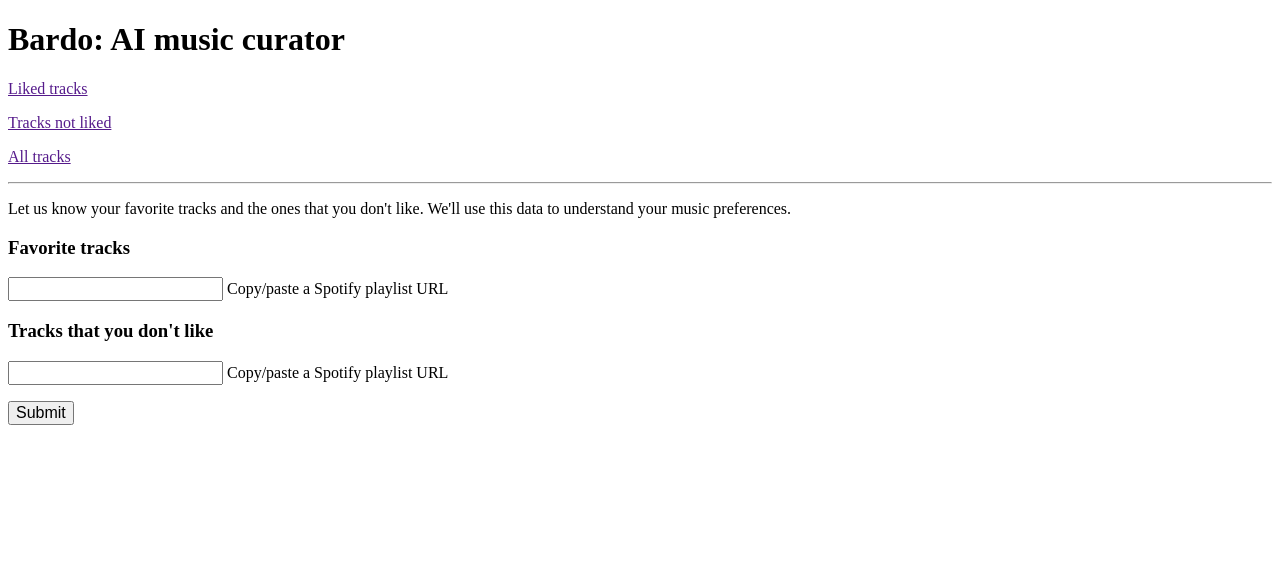
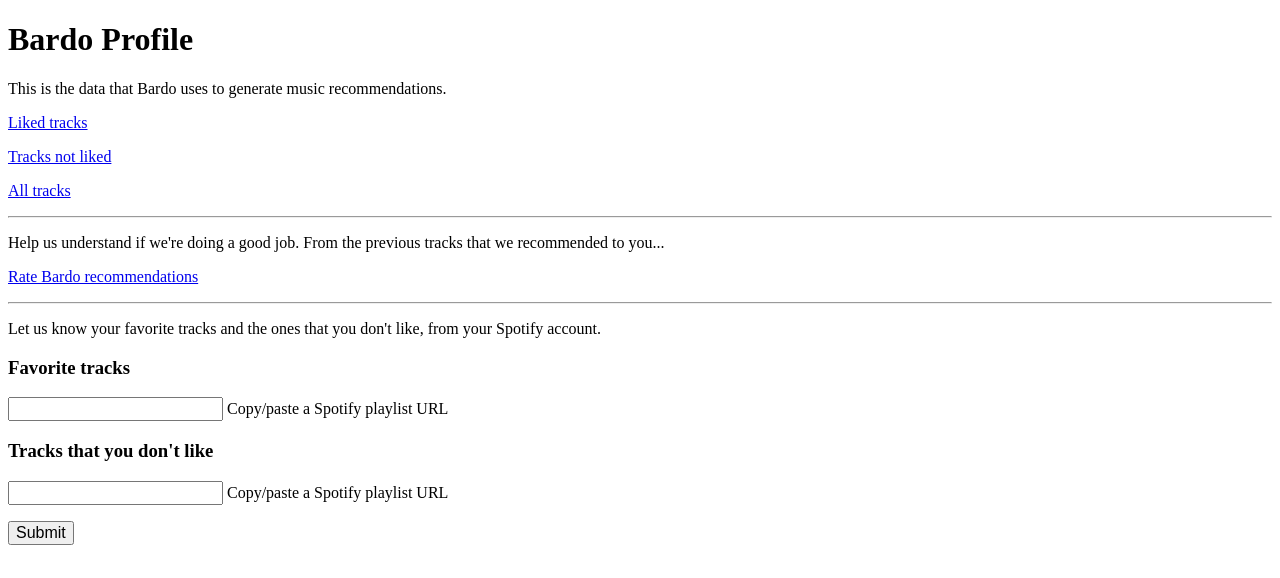
Before and after one commit to lgaleana/bardo, a Flask app: template templates/profile.html in a window 1280 px wide. Shown: the top 578 px of the page. Run offline with Flask 2, Linux system fonts and the light colour scheme; the template is opened without the code that fills it, so the values that code supplies are empty; parts of the project's set-up code (start-up, migrations or seed data) failed here and were passed over.

Commit message:
Refactored code

```diff
--- a/server.py
+++ b/server.py
@@ -52,7 +52,7 @@ def generate_playlist():
       if len(needs_rating) == 0:
         return render_template(
           'generate-playlist.html',
-          make_url=url_for('make_playlist', bardo_id=bardo_id),
+          bardo_id=bardo_id,
           data={'token': token, 'genre': genre, 'source': source},
         )
       else:
@@ -100,16 +100,10 @@ def profile():
     if len(needs_rating) == 0:
       token = request.args.get('token')
       if token:
-        liked_url = url_for('tracks', bardo_id=bardo_id, label='liked')
-        not_liked_url = url_for('tracks', bardo_id=bardo_id, label='not-liked')
-        all_url = url_for('tracks', bardo_id=bardo_id, label='all')
-        save_url = url_for('save_playlists', bardo_id=bardo_id)
         return render_template(
           'profile.html',
-          liked_url=liked_url,
-          not_liked_url=not_liked_url,
-          all_url=all_url,
-          save_url=f'{save_url}?token={token}',
+          bardo_id=bardo_id,
+          token=token,
         )
       else:
         global post_auth
@@ -163,7 +157,7 @@ def identify():
   args = filter(lambda arg: arg[0] != 'redirect-uri', request.args.items())
   return render_template(
     'identify.html',
-    redirect_url=url_for(redirect_uri),
+    redirect_url=redirect_uri,
     args=args,
   )
 
--- a/templates/identify.html
+++ b/templates/identify.html
@@ -21,7 +21,7 @@
 
   <h1>Bardo: AI music curator</h1>
   <h3>What's your email?</h3>
-  <form id="emailForm" action="{{redirect_url}}" method="get">
+  <form id="emailForm" action="{{url_for(redirect_url)}}" method="get">
     <input id="email" type="email" name="bardo-id" required>
     {% for arg in args %}
       <input type="hidden" name="{{arg[0]}}" value="{{arg[1]}}">
--- a/templates/playlist-selection.html
+++ b/templates/playlist-selection.html
@@ -11,7 +11,7 @@
   </style>
 </head>
 <body>
-  <h1>Bardo: AI music curator</h1>
+  <h1>Bardo Recommendations</h1>
   <p>We'll use your music preferences to create a personalized playlist in your spotify account.</p>
   <form action="{{url_for('generate_playlist')}}" method="GET">
     <p>
--- a/templates/profile.html
+++ b/templates/profile.html
@@ -11,13 +11,17 @@
   </style>
 </head>
 <body>
-  <h1>Bardo: AI music curator</h1>
-  <p><a href={{liked_url}}>Liked tracks</a></p>
-  <p><a href={{not_liked_url}}>Tracks not liked</a></p>
-  <p><a href={{all_url}}>All tracks</a></p>
+  <h1>Bardo Profile</h1>
+  <p>This is the data that Bardo uses to generate music recommendations.</p>
+  <p><a href="{{url_for('tracks', bardo_id=bardo_id, label='liked')}}">Liked tracks</a></p>
+  <p><a href="{{url_for('tracks', bardo_id=bardo_id, label='not-liked')}}">Tracks not liked</a></p>
+  <p><a href="{{url_for('tracks', bardo_id=bardo_id, label='all')}}">All tracks</a></p>
   <hr>
-  <p>Let us know your favorite tracks and the ones that you don't like. We'll use this data to understand your music preferences.</p>
-  <form action="{{save_url}}" method="POST">
+  <p>Help us understand if we're doing a good job. From the previous tracks that we recommended to you...</p>
+  <p><a href="{{url_for('rate_recommendations')}}?bardo-id={{bardo_id}}">Rate Bardo recommendations</a></p>
+  <hr>
+  <p>Let us know your favorite tracks and the ones that you don't like, from your Spotify account.</p>
+  <form action="{{url_for('save_playlists', bardo_id=bardo_id)}}?token={{token}}" method="POST">
     <h3>Favorite tracks</h3>
     <input type="text" name="favorite"> <label>Copy/paste a Spotify playlist URL</label>
     <h3>Tracks that you don't like</h3>
--- a/templates/rate-recommendations.html
+++ b/templates/rate-recommendations.html
@@ -27,7 +27,7 @@
       }
     }
   </script>
-  <h1>Bardo: AI music curator</h1>
+  <h1>Bardo Feedback</h1>
   <p>Help us understand if we're doing a good job. From the previous tracks that we recommended to you...</p>
   {% if needs_rating|length > 0: %}
   <h3>Which recommendations did you really like and which ones you didn't?</h3>
--- a/templates/tracks.html
+++ b/templates/tracks.html
@@ -6,7 +6,7 @@
   <meta name="description" content="Using AI to discover new music">
 </head>
 <body>
-  <h1>Bardo: AI music curator</h1>
+  <h1>Bardo Profile</h1>
   <ul>
     {% for track in tracks %}
       <li>{{track['name']}}</li>
```
Also changed, not shown: templates/generate-playlist.html (+3 -4 lines), test.py (deleted, +0 -14 lines).
